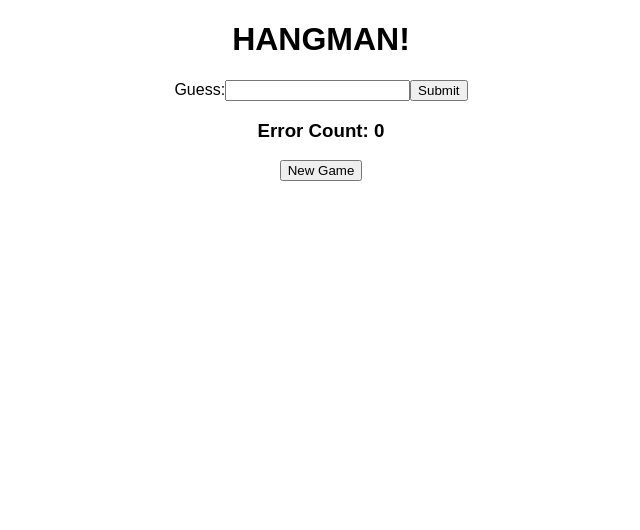
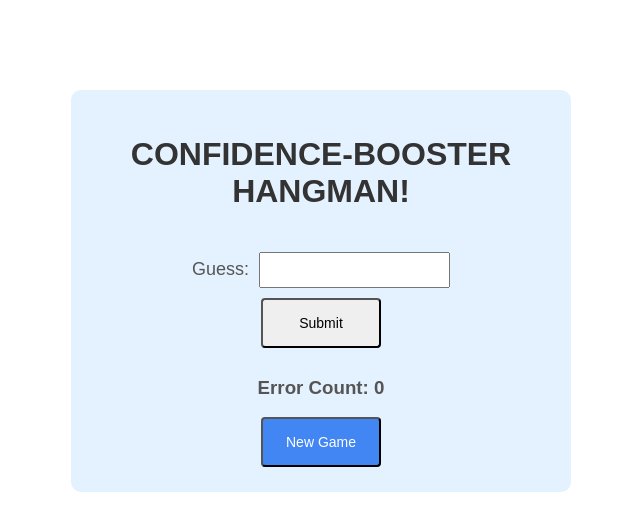
Before and after one commit to ireneden/hangman-reactredux, a React (Create React App) app: page / in a window 1280 px wide. Shown: the top 530 px of the page, without its empty margins (319-959 px from the left). Built offline with nearby package versions, Linux system fonts and the light colour scheme.

Commit message:
Applied basic styling

```diff
--- a/src/App.css
+++ b/src/App.css
@@ -1,5 +1,60 @@
 .App {
+  width: 450px;
+  padding: 25px;
   text-align: center;
+  display: flex;
+  flex-flow: column nowrap;
+  justify-content: center;
+  align-content: center;
+  margin: 90px auto;
+  color: #555;
+  background: #E4F1FE;
+  border-radius: 10px;
+}
+
+h1.title {
+  margin-bottom: 0px;
+  color: #333;
+}
+
+h1.word-title {
+  color: #555;
+}
+
+form {
+  margin: 10px auto;
+  display: flex;
+  flex-flow: column nowrap;
+}
+
+form label {
+  margin: 10px auto;
+  font-size: 18px;
+}
+
+form label input {
+  height: 22px;
+  line-height: 1;
+  padding: 5px;
+  margin-left: 10px;
+
+}
+
+
+input.hangman-button,
+button.hangman-button {
+  padding: 15px 20px;
+  border-radius: 4px;
+  font-weight: 500;
+  margin: auto;
+  flex: 1;
+  font-size: 14px;
+  width: 120px;
+}
+
+button.NewGameButton {
+  background: #4286f4;
+  color: white;
 }
 
 .App-logo {
--- a/src/App.js
+++ b/src/App.js
@@ -10,7 +10,7 @@ class App extends Component {
   render() {
     return (
       <div className="App">
-          <h1 className="title">HANGMAN!</h1>
+          <h1 className="title">CONFIDENCE-BOOSTER HANGMAN!</h1>
           <Word />
           <InputField store={this.props.store}/>
           <ErrorCount />
--- a/src/components/InputField.css
+++ /dev/null
@@ -1,3 +0,0 @@
-.inputfield {
-
-}
--- a/src/components/InputField.js
+++ b/src/components/InputField.js
@@ -34,7 +34,7 @@ class InputField extends React.Component {
          Guess:
           <input type="text" value={this.state.value} onChange={this.handleChange} />
         </label>
-        <input type="submit" value="Submit" />
+        <input type="submit" className="hangman-button" value="Submit" />
       </form>
     );
   }
--- a/src/components/NewGameButton.js
+++ b/src/components/NewGameButton.js
@@ -17,7 +17,7 @@ export class NewGameButton extends React.Component {
     return (
       <button
         onClick={this.handleClick}
-        className="NewGameButton">
+        className="NewGameButton hangman-button">
         New Game
       </button>
     )
--- a/src/components/Word.js
+++ b/src/components/Word.js
@@ -11,7 +11,7 @@ export class Word extends React.Component {
   render() {
   return (
         <div>
-          <h1>{this.props.word}</h1>
+          <h1 className='word-title'>{this.props.word}</h1>
           {this.props.word.map((item, index) => (
               <span className='index' key={index}>_ </span> ))}
         </div>
```
Also changed, not shown: src/components/NewGameButton.css (deleted), src/components/Word.css (deleted).
